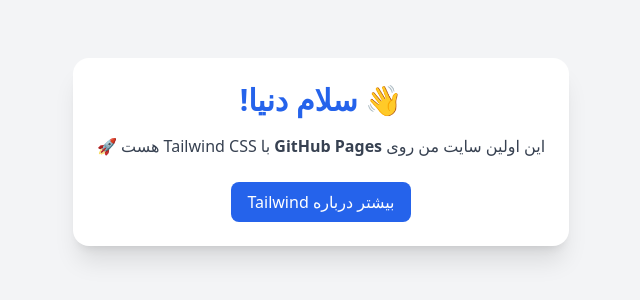
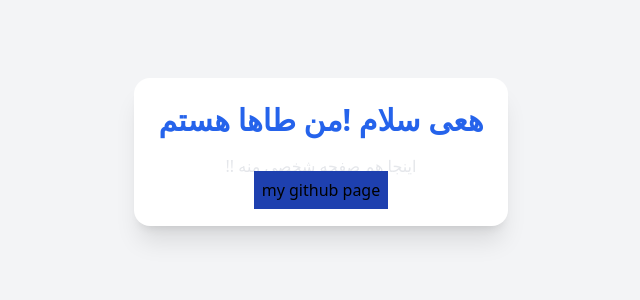
Before and after one commit to tahairavani/tahairavani.github.io, a plain HTML site: page index.html in a window 1280 px wide. Shown: the part 248-548 px from the top of the page, without its empty margins (319-959 px from the left). Drawn offline with nearby package versions, Linux system fonts and the light colour scheme.

Commit message:
first template

```diff
--- a/index.html
+++ b/index.html
@@ -3,24 +3,20 @@
     <head>
         <meta charset="UTF-8" />
         <meta name="viewport" content="width=device-width, initial-scale=1.0" />
-        <title>سایت من</title>
+        <title>طاها ایروانی</title>
         <script src="https://cdn.tailwindcss.com"></script>
     </head>
     <body class="bg-gray-100 flex items-center justify-center min-h-screen">
         <div class="text-center p-6 bg-white rounded-2xl shadow-xl">
-            <h1 class="text-3xl font-bold text-blue-600 mb-4">👋 سلام دنیا!</h1>
-            <p class="text-gray-700">
-                این اولین سایت من روی
-                <span class="font-bold">GitHub Pages</span> با Tailwind CSS هست
-                🚀
-            </p>
+            <h1 class="text-3xl font-bold text-blue-600 mb-4">
+                هعی سلام !من طاها هستم
+            </h1>
+            <p class="text-gray-200">اینجا هم صفحه شخصی منه !!</p>
             <a
-                href="https://tailwindcss.com"
-                target="_blank"
-                class="inline-block mt-6 px-4 py-2 bg-blue-600 text-white rounded-lg hover:bg-blue-700 transition"
+                class="px-2 py-2 bg-blue-800 text-white-800"
+                href="https://github.com/tahairavani"
+                >my github page</a
             >
-                بیشتر درباره Tailwind
-            </a>
         </div>
     </body>
 </html>
```
